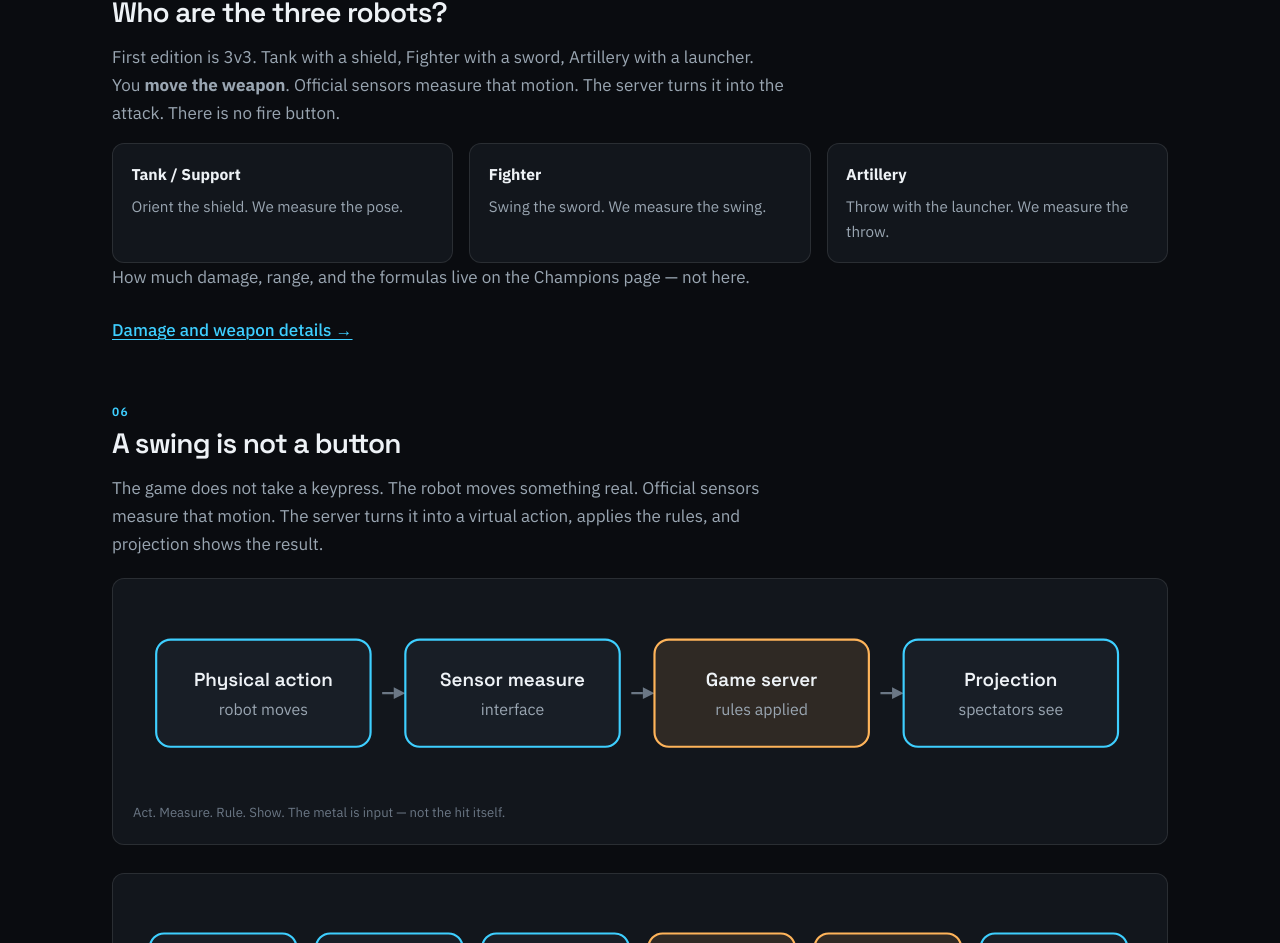
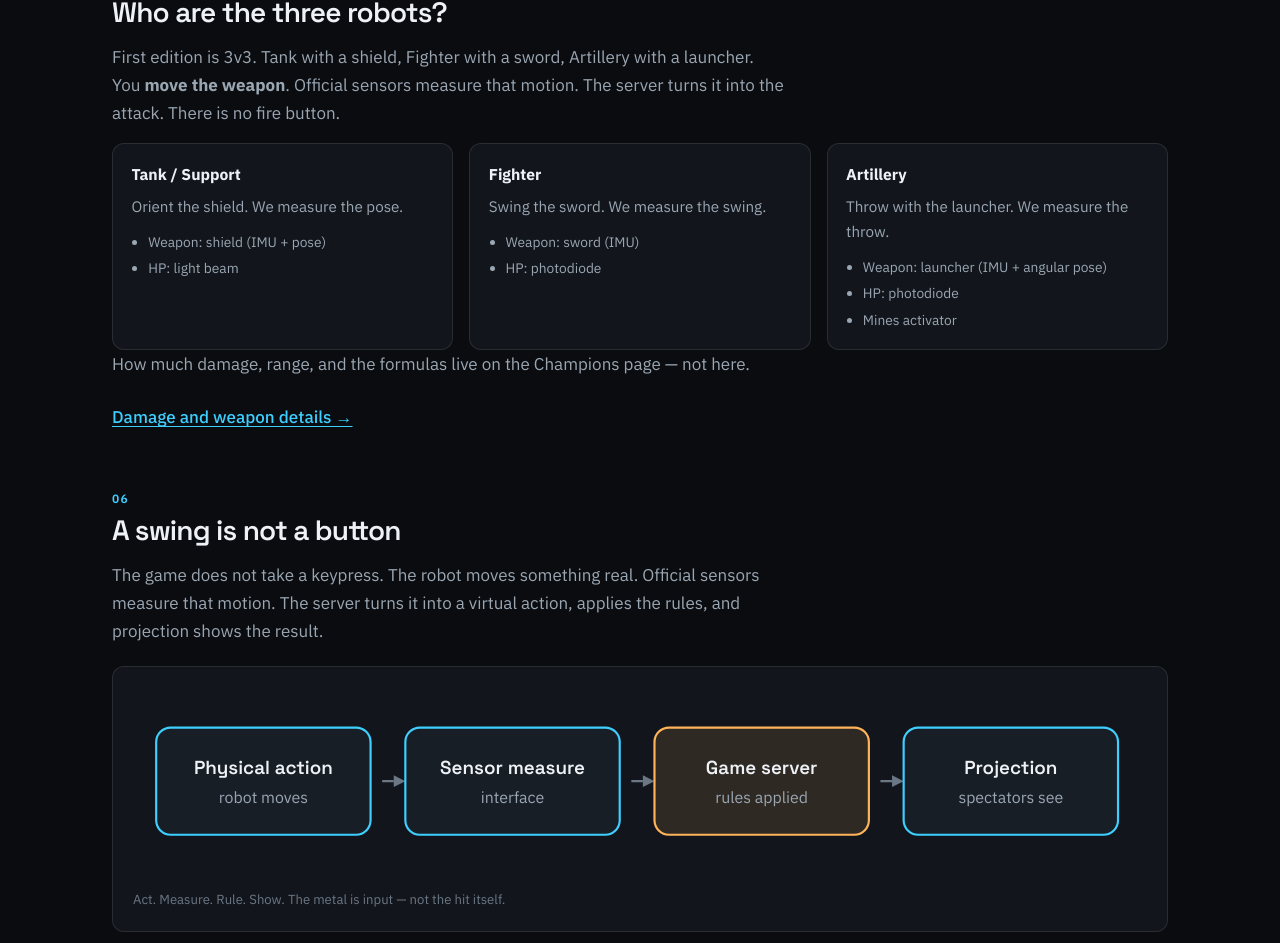
Before and after one commit to ahmedajiz629/robomoba, a React (Vite) app: page / in a window 1280 px wide. Shown: the part 3453-4396 px from the top of the page. Built offline with nearby package versions, Linux system fonts and the light colour scheme.

Commit message:
add weapons

```diff
--- a/src/components/ui.tsx
+++ b/src/components/ui.tsx
@@ -135,6 +135,27 @@ export const Item = styled.div`
 
   p {
     margin: 0;
+  }
+
+  ul {
+    margin: 0.7rem 0 0;
+    padding-left: 1.05rem;
+    color: ${({ theme }) => theme.colors.muted};
+    font-size: 0.86rem;
+  }
+
+  li + li {
+    margin-top: 0.25rem;
+  }
+
+  &:is(a) {
+    color: inherit;
+    text-decoration: none;
+
+    &:hover {
+      text-decoration: none;
+      border-color: ${({ theme }) => theme.colors.accent};
+    }
   }
 `;
 
--- a/src/pages/Champions.tsx
+++ b/src/pages/Champions.tsx
@@ -56,11 +56,22 @@ const Peek = styled.article<{ $accent: string }>`
     color: ${({ theme }) => theme.colors.muted};
     font-size: 0.88rem;
   }
+
+  &:is(a) {
+    color: inherit;
+    text-decoration: none;
+
+    &:hover {
+      text-decoration: none;
+      border-color: ${({ $accent }) => $accent};
+    }
+  }
 `;
 
 const Champ = styled.section<{ $accent: string }>`
   margin: 0 0 2.75rem;
   padding-top: 1.5rem;
+  scroll-margin-top: 7rem;
   border-top: 1px solid ${({ theme }) => theme.colors.line};
 
   > header {
@@ -140,17 +151,17 @@ export default function Champions() {
       />
 
       <Trio>
-        <Peek $accent="#3ecfff">
+        <Peek as={Link} to="#tank" $accent="#3ecfff">
           <small>01</small>
           <h2>Tank / Support</h2>
           <p>Shield (IMU) · light beam (signal)</p>
         </Peek>
-        <Peek $accent="#ffb45a">
+        <Peek as={Link} to="#fighter" $accent="#ffb45a">
           <small>02</small>
           <h2>Fighter</h2>
           <p>Sword (IMU) · photodiode</p>
         </Peek>
-        <Peek $accent="#a78bfa">
+        <Peek as={Link} to="#artillery" $accent="#a78bfa">
           <small>03</small>
           <h2>Artillery</h2>
           <p>Launcher (IMU) · photodiode · can arm mines</p>
@@ -172,7 +183,7 @@ export default function Champions() {
         </Callout>
       </WideSection>
 
-      <Champ $accent="#3ecfff">
+      <Champ id="tank" $accent="#3ecfff">
         <header>
           <span>01 · TANK / SUPPORT</span>
         </header>
@@ -212,7 +223,7 @@ export default function Champions() {
         </Ability>
       </Champ>
 
-      <Champ $accent="#ffb45a">
+      <Champ id="fighter" $accent="#ffb45a">
         <header>
           <span>02 · FIGHTER</span>
         </header>
@@ -230,7 +241,7 @@ export default function Champions() {
         </Ability>
       </Champ>
 
-      <Champ $accent="#a78bfa">
+      <Champ id="artillery" $accent="#a78bfa">
         <header>
           <span>03 · ARTILLERY</span>
         </header>
--- a/src/pages/Home.tsx
+++ b/src/pages/Home.tsx
@@ -155,17 +155,30 @@ export default function Home() {
           the attack. There is no fire button.
         </p>
         <Grid $cols={2}>
-          <Item>
+          <Item as={Link} to="/champions#tank">
             <strong>Tank / Support</strong>
             <p>Orient the shield. We measure the pose.</p>
+            <ul>
+              <li>Weapon: shield (IMU + pose)</li>
+              <li>HP: light beam</li>
+            </ul>
           </Item>
-          <Item>
+          <Item as={Link} to="/champions#fighter">
             <strong>Fighter</strong>
             <p>Swing the sword. We measure the swing.</p>
+            <ul>
+              <li>Weapon: sword (IMU)</li>
+              <li>HP: photodiode</li>
+            </ul>
           </Item>
-          <Item>
+          <Item as={Link} to="/champions#artillery">
             <strong>Artillery</strong>
             <p>Throw with the launcher. We measure the throw.</p>
+            <ul>
+              <li>Weapon: launcher (IMU + angular pose)</li>
+              <li>HP: photodiode</li>
+              <li>Mines activator</li>
+            </ul>
           </Item>
         </Grid>
         <p>
```
